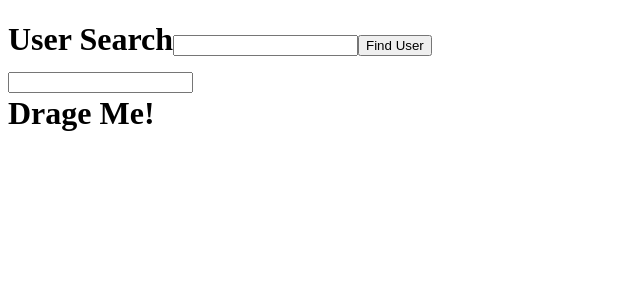
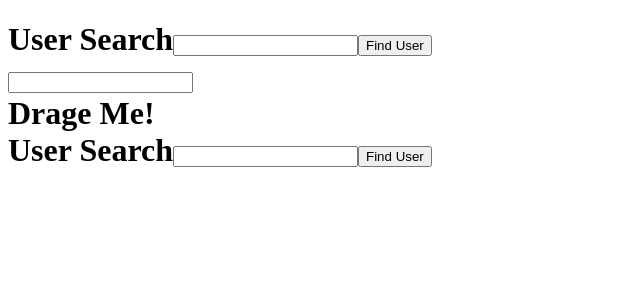
Before and after one commit to Stoneshishang/React-TS-basics-example, a React (Create React App) app: page / in a window 1280 px wide. Shown: the top 300 px of the page, without its empty margins (0-640 px from the left). Built offline with nearby package versions, Linux system fonts and the light colour scheme.

Commit message:
UserSearch.tsx with class based components. but there is one warning need resolve.

```diff
--- /dev/null
+++ b/src/classbasedcomponents/UserSearch.tsx
@@ -0,0 +1,51 @@
+import { Component } from "react";
+
+interface User {
+  name: string;
+  age: number;
+}
+
+interface UserSearchProps {
+  users?: User[];
+}
+
+interface UserSearchState {
+  name: string;
+  user: User | undefined;
+}
+
+class UserSearch extends Component<UserSearchProps> {
+  state: UserSearchState = {
+    name: "",
+    user: undefined,
+  };
+
+  onClick = () => {
+    const foundUser = this.props.users.find((user) => {
+      return user.name === this.state.name;
+    });
+
+    this.setState({ user: foundUser });
+  };
+
+  render() {
+    const { name, user } = this.state;
+
+    return (
+      <div>
+        User Search
+        <input
+          value={name}
+          onChange={(e) => this.setState({ name: e.target.value })}
+        />
+        <button onClick={this.onClick}>Find User</button>
+        <div>
+          {user && user.name}
+          {user && user.age}
+        </div>
+      </div>
+    );
+  }
+}
+
+export default UserSearch;
--- a/src/index.tsx
+++ b/src/index.tsx
@@ -1,5 +1,6 @@
 import ReactDOM from "react-dom";
 import UserSearch from "./state/UserSearch";
+import UserSearchClass from "./classbasedcomponents/UserSearch";
 
 import EventComponent from "./events/EventComponent";
 
@@ -9,6 +10,7 @@ const App = () => {
       <h1>
         <UserSearch />
         <EventComponent />
+        <UserSearchClass />
       </h1>
     </div>
   );
```
